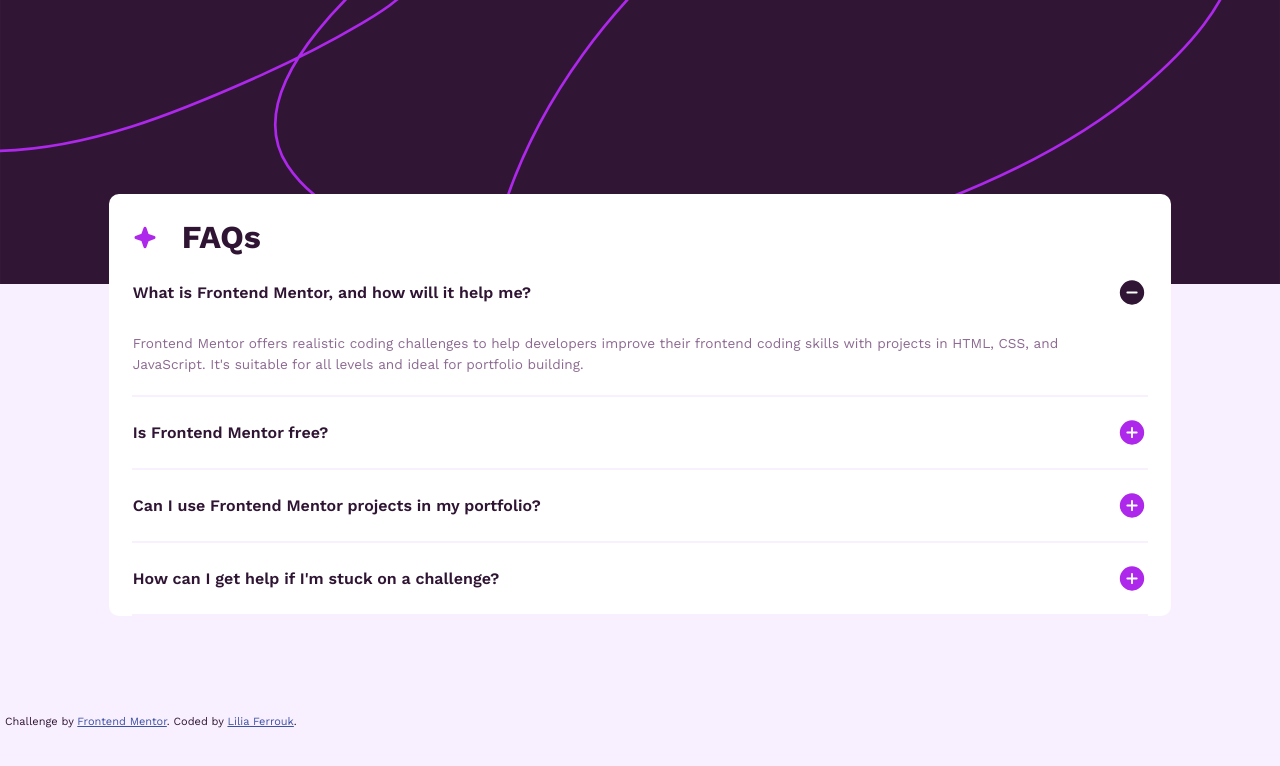
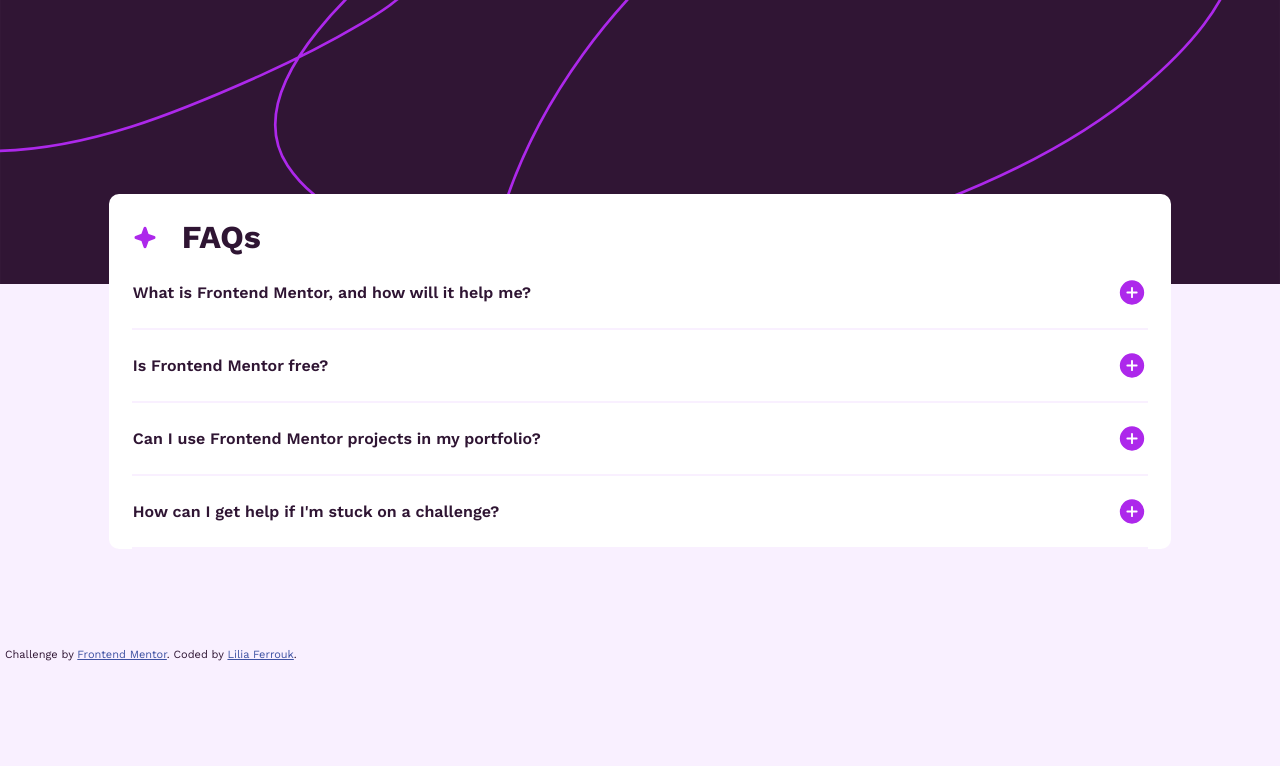
Before and after one commit to liliaferrouk/faq-accordion, a React (Create React App) app: page / in a window 1280 px wide. Shown: the top 766 px of the page. Built offline with nearby package versions, Linux system fonts and the light colour scheme.

Commit message:
added the logique working

```diff
--- a/src/Card.js
+++ b/src/Card.js
@@ -1,44 +1,26 @@
 import React from 'react';
 import './card.css';
 import icon_star from './images/icon-star.svg'
-import icon_plus from './images/icon-plus.svg'
-import icon_minus from './images/icon-minus.svg'
 import data_FAQ from './dataCard'
+import FAQ from './FAQ';
 
 function Card() {
+  const dataElem = data_FAQ.map(elem=>{
+    return(
+      <FAQ
+        key={elem.id}
+        question={elem.question}
+        reponse={elem.reponse}
+      />
+    )
+  })
   return (
     <main>
       <div className='FAQs'>
         <img width={'24px'} src={icon_star} alt="icon_star" />
         <h1>FAQs</h1>
       </div>
-      {/* q1 */}
-      <div className='FAQ'>
-        <div className='question'>
-          <h2>{data_FAQ[0].question}</h2>
-          <img width={'30px'} src={icon_minus} alt="icon_minus" />
-        </div>
-        <p>{data_FAQ[0].reponse}</p>
-      </div>
-      {/* q2 */}
-      <div className='FAQ'>
-        <div className='question'>
-          <h2>{data_FAQ[1].question}</h2>
-          <img width={'30px'} src={icon_plus} alt="icon_plus" />
-        </div>
-      </div>
-      <div className='FAQ'>
-        <div className='question'>
-          <h2>{data_FAQ[2].question}</h2>
-          <img width={'30px'} src={icon_plus} alt="icon_plus" />
-        </div>
-      </div>
-      <div className='FAQ'>
-        <div className='question'>
-          <h2>{data_FAQ[3].question}</h2>
-          <img width={'30px'} src={icon_plus} alt="icon_plus" />
-        </div>
-      </div>
+      {dataElem}
     </main>
   )
 }
--- /dev/null
+++ b/src/FAQ.js
@@ -0,0 +1,21 @@
+import React, { useState } from 'react'
+import icon_plus from './images/icon-plus.svg'
+import icon_minus from './images/icon-minus.svg'
+
+function FAQ(props) {
+    const [isShowen,setIsShowen] = useState(false)
+    function toggleFAQ(){
+        setIsShowen(!isShowen)
+    }
+  return (
+    <div className='FAQ'>
+        <div className='question'>
+          <h2>{props.question}</h2>
+          <img onClick={toggleFAQ} width={'30px'} src={isShowen ? icon_minus : icon_plus} alt="icon_minus" />
+        </div>
+        {isShowen && <p>{props.reponse}</p>}
+      </div>
+  )
+}
+
+export default FAQ
--- a/src/index.css
+++ b/src/index.css
@@ -2,15 +2,19 @@
 *{
   margin: 0;
   box-sizing: border-box;
+}
+#root{
+  min-height: 100vh;
 }
 body {
   background-color: hsl(275, 100%, 97%);
   color: hsl(292, 42%, 14%);
   text-align: left;
   font-family: "Work Sans", sans-serif;
+  min-height: 100%;
 }
 .app{
-  height: 100%;
+  min-height: 100vh;
   width: 100%;
   position: relative;
 }
```
Also changed, not shown: src/card.css (line endings or trailing spaces).
